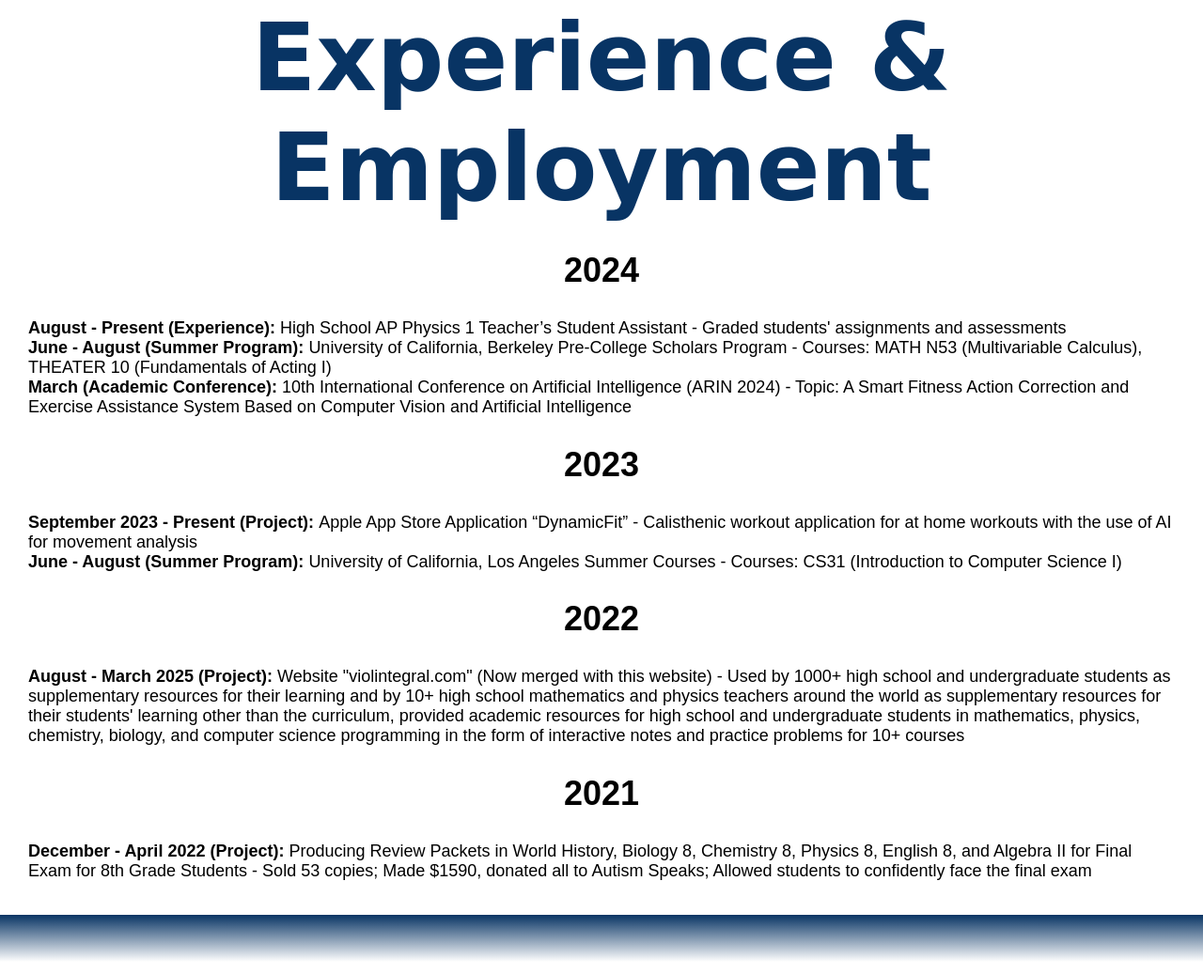
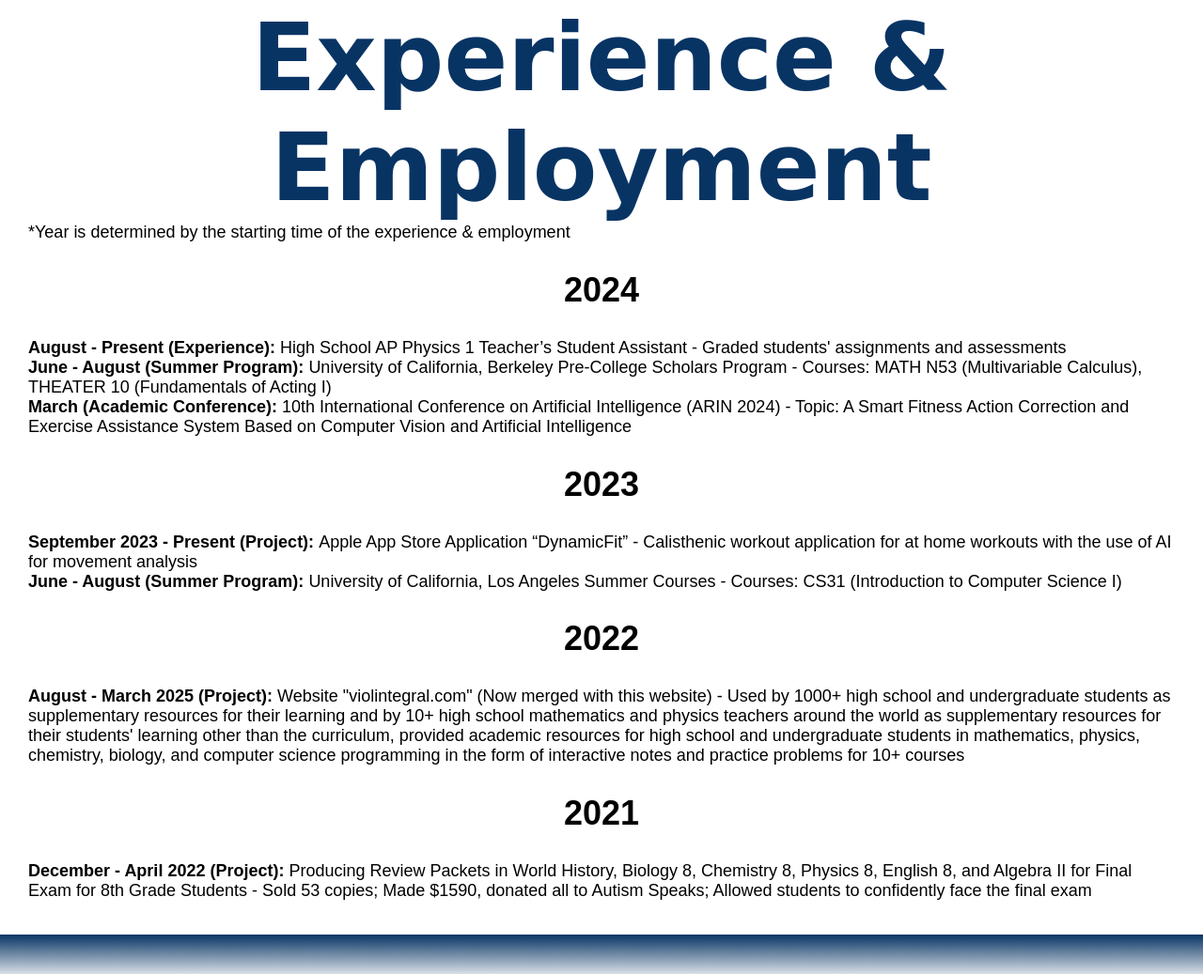
Before and after one commit to DrGreeneC/JiaruiCai, a plain HTML site: page Experience_&_employment.html in a window 1280 px wide. Shown: the part 1047-2084 px from the top of the page at 94% size. Drawn offline with Linux system fonts and the light colour scheme.

Commit message:
Update Experience_&_employment.html

```diff
--- a/Experience_&_employment.html
+++ b/Experience_&_employment.html
@@ -57,6 +57,7 @@
 
 
     <h1>Experience & Employment</h1>
+    <p>*Year is determined by the starting time of the experience & employment</p>
 
 
     <h2>2024</h2>
```
